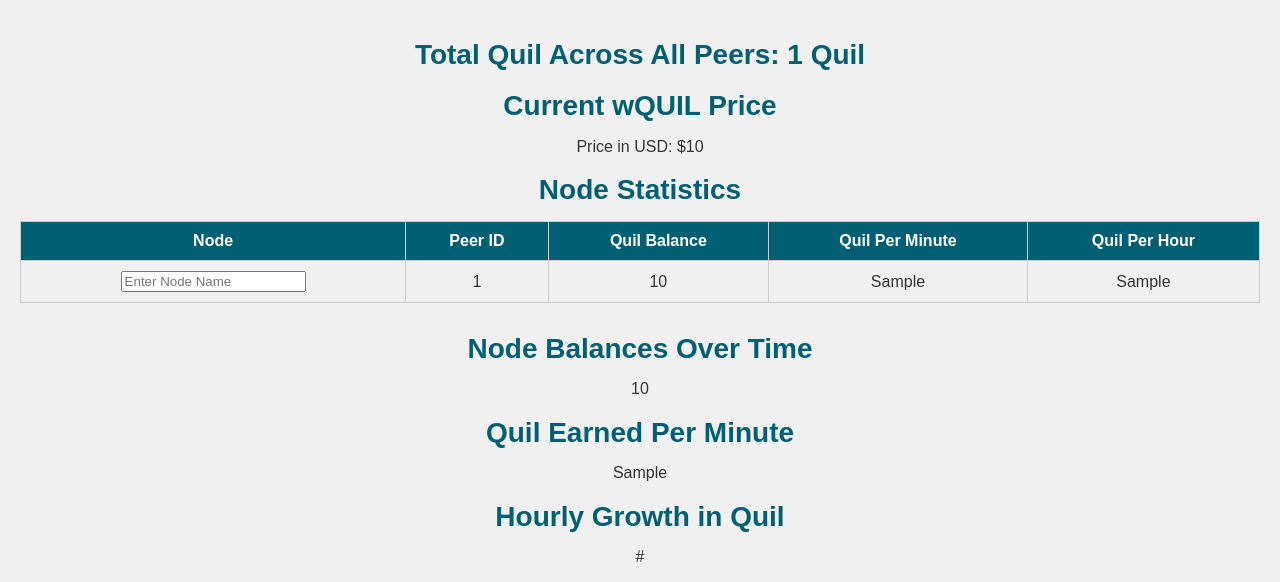
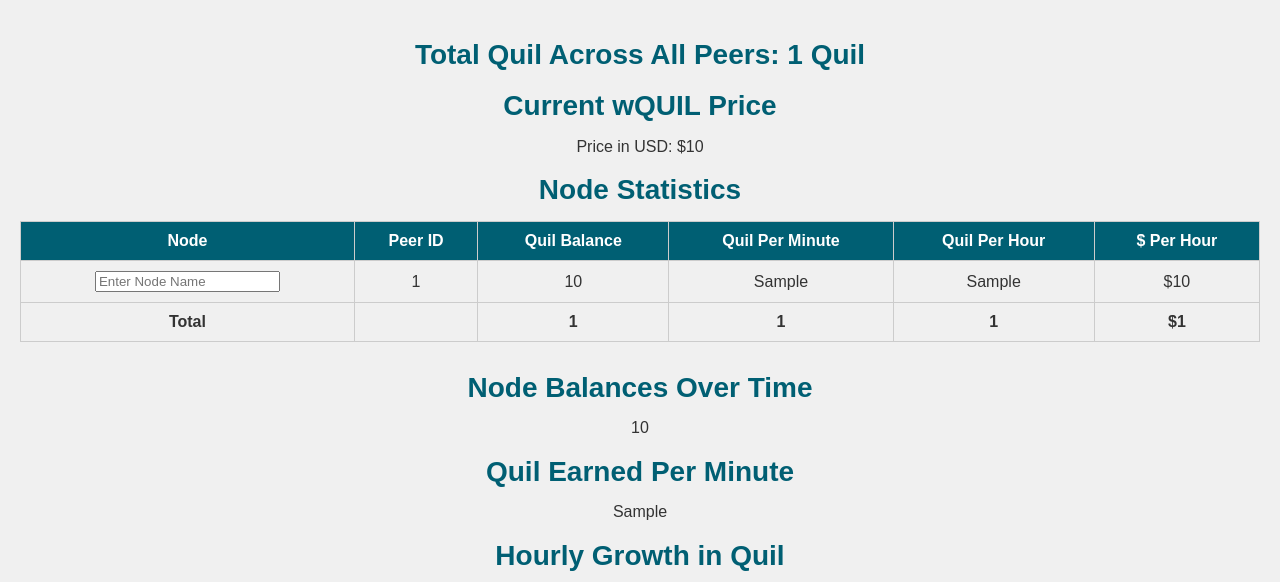
Before and after one commit to ivanontech/quiltracker, a Flask app: template templates/index.html in a window 1280 px wide. Shown: the top 582 px of the page. Run offline with Flask 3, Linux system fonts and the light colour scheme; the template is opened without the code that fills it: most values are stand-ins (such as "Sample title", 1, 10 or a date in 2020); some web fonts are replaced.

Commit message:
Update index.html
added $ per hour

```diff
--- a/templates/index.html
+++ b/templates/index.html
@@ -101,23 +101,34 @@
     <table>
         <thead>
             <tr>
-                <th>Node</th> <!-- Changed "Device (Host) Name" to "Node" -->
+                <th>Node</th>
                 <th>Peer ID</th>
                 <th>Quil Balance</th>
                 <th>Quil Per Minute</th>
-                <th>Quil Per Hour</th> <!-- Added Quil Per Hour back -->
+                <th>Quil Per Hour</th>
+                <th>$ Per Hour</th> <!-- Added $ Per Hour -->
             </tr>
         </thead>
         <tbody>
             {% for row in table_data %}
             <tr>
-                <td><input type="text" class="node-input" id="node-{{ loop.index }}" placeholder="Enter Node Name"></td> <!-- Editable Node Names -->
+                <td><input type="text" class="node-input" id="node-{{ loop.index }}" placeholder="Enter Node Name"></td>
                 <td>{{ row['Peer ID'] }}</td>
                 <td>{{ row['Balance'] }}</td>
                 <td>{{ row['Quil Per Minute'] }}</td>
-                <td>{{ row['Quil Per Hour'] }}</td> <!-- Quil Per Hour Added -->
+                <td>{{ row['Quil Per Hour'] }}</td>
+                <td>${{ (row['Quil Per Hour'] * wquil_price) | round(6) }}</td>
             </tr>
             {% endfor %}
+            <!-- Totals Row -->
+            <tr style="font-weight: bold;">
+                <td>Total</td>
+                <td></td> <!-- Empty column for Peer ID -->
+                <td>{{ total_balance | round(6) }}</td>
+                <td>{{ total_quil_per_minute | round(6) }}</td>
+                <td>{{ total_quil_per_hour | round(6) }}</td>
+                <td>${{ total_dollars_per_hour | round(6) }}</td> <!-- Total $ per hour -->
+            </tr>
         </tbody>
     </table>
 
```
